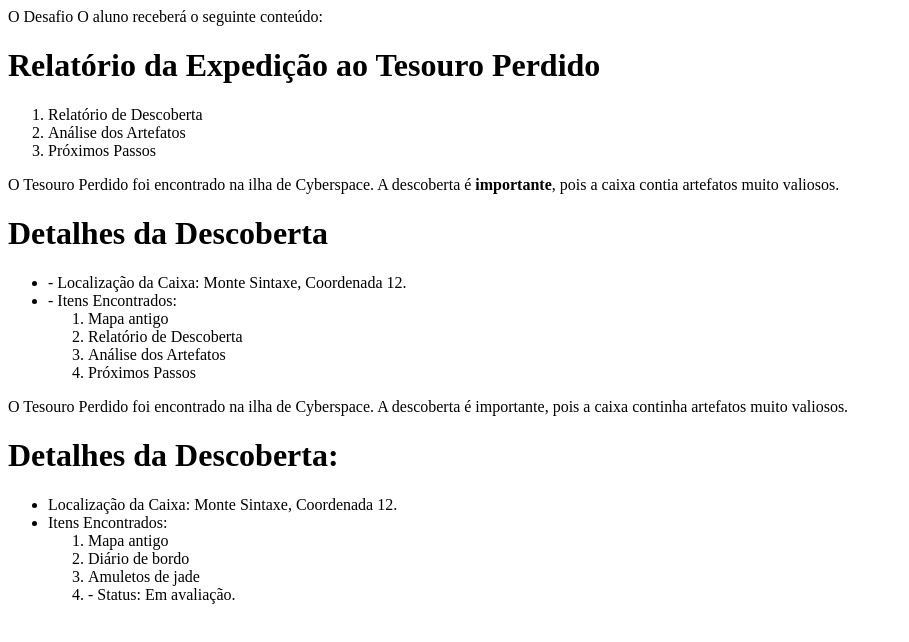
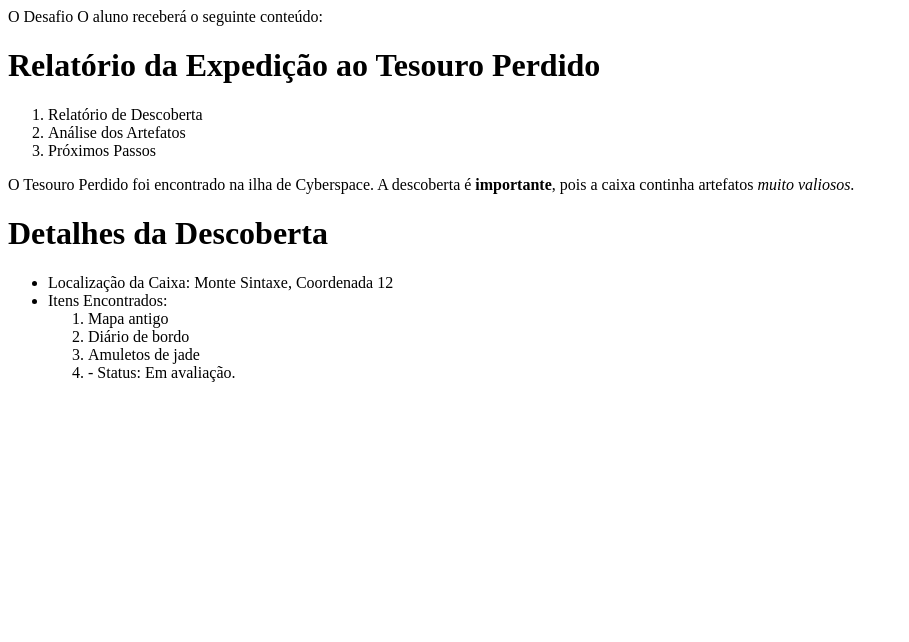
Before and after one commit to gaby-barros/trabalho-de-github-, a plain HTML site: page index.html in a window 1280 px wide. Shown: the whole page, without its empty margins (0-909 px from the left). Drawn offline with Linux system fonts and the light colour scheme.

Commit message:
Update index.html

```diff
--- a/index.html
+++ b/index.html
@@ -17,25 +17,12 @@
         <li>Próximos Passos </li>
 
     </ol>
-    <p>O Tesouro Perdido foi encontrado na ilha de Cyberspace. A descoberta é <b>importante</b>, pois a caixa contia artefatos muito valiosos.
+    <p>O Tesouro Perdido foi encontrado na ilha de Cyberspace. A descoberta é <b>importante</b>, pois a caixa continha artefatos <i>muito valiosos</i>.</p>
 
-    </p>
-    <h1><b>Detalhes da Descoberta</b></h1>
-    <ul>
 
-        <li> - Localização da Caixa: Monte Sintaxe, Coordenada 12. </li>
-        <li>- Itens Encontrados:</li>
-    <ol>
-        <li> Mapa antigo </li>
-    <li>Relatório de Descoberta</li>
-    <li>Análise dos Artefatos</li>
-    <li>Próximos Passos</li>
-</ol>
-</ul>
-<p>O Tesouro Perdido foi encontrado na ilha de Cyberspace. A descoberta é importante, pois a caixa continha artefatos muito valiosos.</p>
-<h1>Detalhes da Descoberta:</h1>
+<h1><b>Detalhes da Descoberta</b></h1>
 <ul>
-<li>Localização da Caixa: Monte Sintaxe, Coordenada 12.</li>
+<li>Localização da Caixa: Monte Sintaxe, Coordenada 12</li>
 <li>Itens Encontrados:</li>
       <ol>
         <li>Mapa antigo</li>
@@ -46,8 +33,9 @@
         </ol>
     </li>
     </ul>
-    </ol>
-    </ul>
+
+
+</ul>
 
 
 
@@ -56,5 +44,5 @@
 
 
 </body>
-  </ul>
+
 </html>
```
